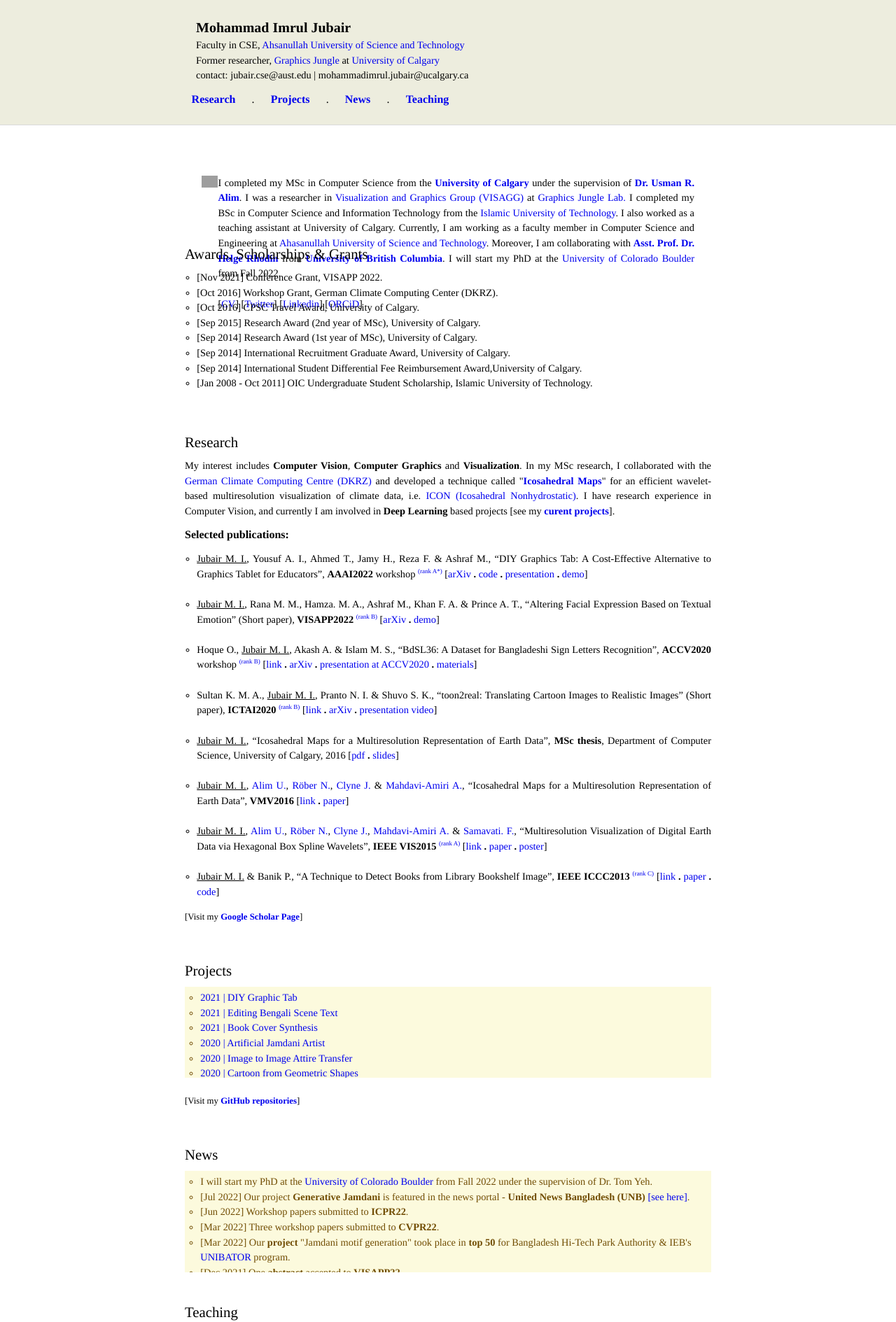
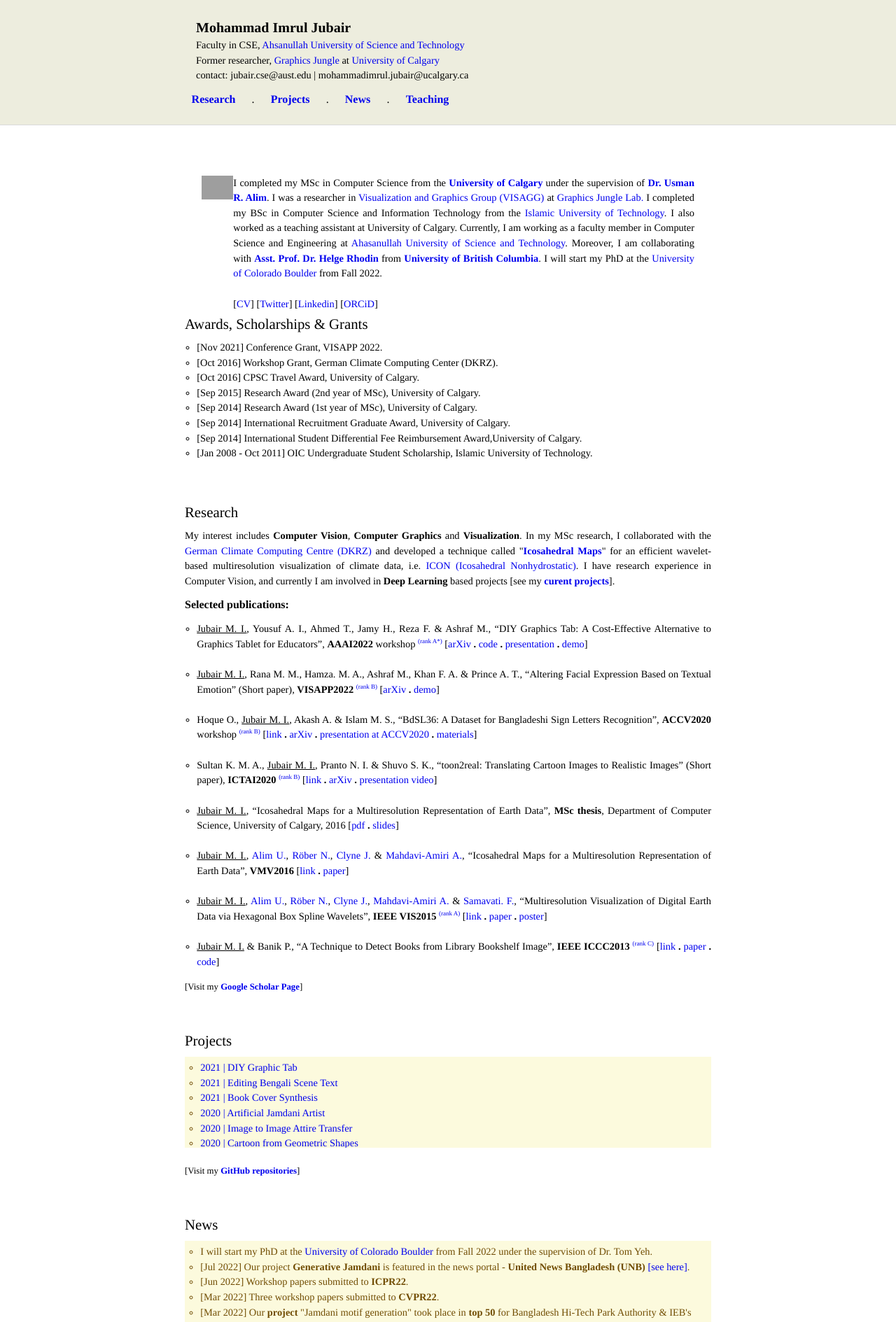
Before and after one commit to imruljubair/imruljubair.github.io, a Jekyll site: the page built from index.html, in a window 1280 px wide. Shown: the top 1889 px of the page at 70% size. Built offline with Jekyll 4.4.1, drawn with Linux system fonts in a browser that asks for light colours; grey boxes are pictures that could not be loaded.

Commit message:
Update intro.html

```diff
--- a/_includes/intro.html
+++ b/_includes/intro.html
@@ -3,8 +3,8 @@
   <p class="lead">
   <!--<div<div class="portrait"><img src="/assets/images/mypic.jpg"></div>-->
 
-  <div class="container" style="display: flex; height: 100px;">
-    <div style="width: 20%">
+  <div class="container" style="display: flex; height: 200px;">
+    <div style="width: 40%">
       <img src="/assets/images/mypic.jpg"; style = "width: 200px;
       height: auto">
     </div>
```
